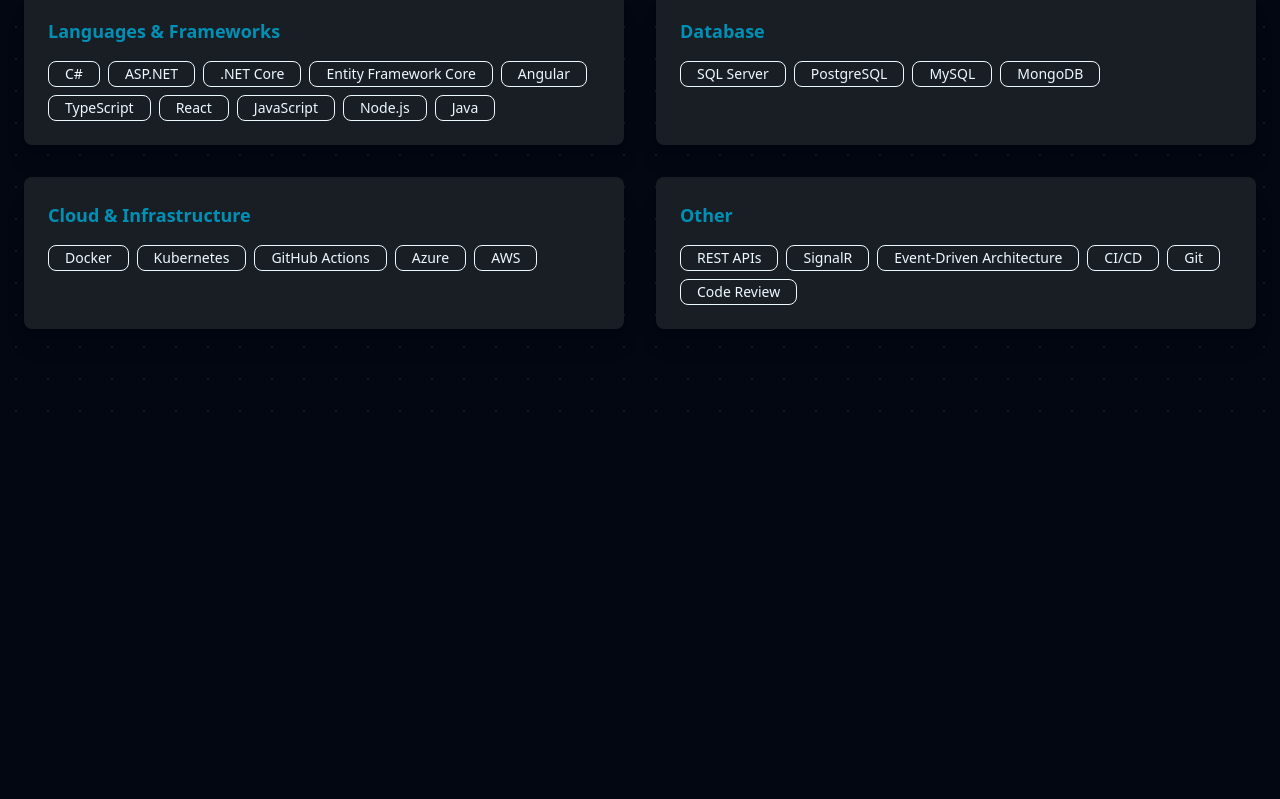
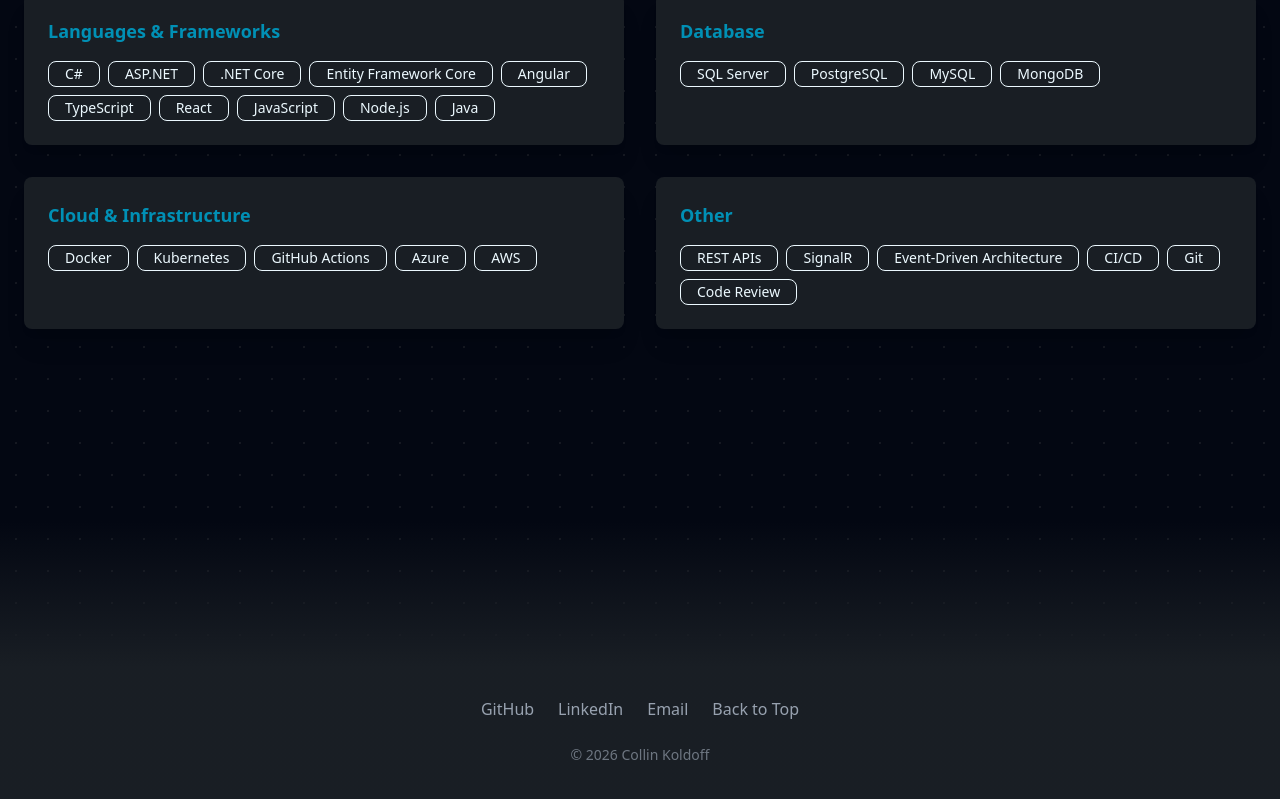
Before and after one commit to collink2451/portfolio, an Angular app: page / in a window 1280 px wide. Shown: the part 2229-3028 px from the top of the page. Before the commit the page ends 2654 px from the top, so only its background shows below. Built offline with nearby package versions, Linux system fonts and the light colour scheme.

Commit message:
Added footer

```diff
--- a/src/app/app.html
+++ b/src/app/app.html
@@ -9,6 +9,8 @@
   <app-hero />
   <app-projects />
   <app-skills />
+
+  <app-footer />
 </main>
 
 <router-outlet />
--- a/src/app/app.ts
+++ b/src/app/app.ts
@@ -1,5 +1,6 @@
 import { Component } from '@angular/core';
 import { RouterOutlet } from '@angular/router';
+import { Footer } from './footer/footer';
 import { Hero } from './hero/hero';
 import { Projects } from './projects/projects';
 import { Skills } from './skills/skills';
@@ -7,7 +8,7 @@
 @Component({
   selector: 'app-root',
   standalone: true,
-  imports: [Hero, RouterOutlet, Projects, Skills],
+  imports: [Hero, RouterOutlet, Projects, Skills, Footer],
   templateUrl: './app.html',
 })
 export class App {}
--- /dev/null
+++ b/src/app/footer/footer.html
@@ -0,0 +1,37 @@
+<footer class="relative py-12 px-6 mt-24 min-h-48">
+  <div
+    class="pointer-events-none absolute inset-0 bg-gradient-to-b from-transparent from-0% via-base-200 via-50% to-base-200 to-100%"
+  ></div>
+
+  <div
+    class="relative z-10 max-w-7xl mx-auto flex flex-col items-center gap-6 justify-end h-full pt-32"
+  >
+    <div class="flex gap-6">
+      <a
+        href="https://github.com/collink2451"
+        target="_blank"
+        class="text-base-content/60 hover:text-primary transition-colors"
+      >
+        GitHub
+      </a>
+      <a
+        href="https://linkedin.com/in/collin-koldoff"
+        target="_blank"
+        class="text-base-content/60 hover:text-primary transition-colors"
+      >
+        LinkedIn
+      </a>
+      <a
+        href="mailto:collinkoldoff@gmail.com"
+        class="text-base-content/60 hover:text-primary transition-colors"
+      >
+        Email
+      </a>
+      <a href="#" class="text-base-content/60 hover:text-primary transition-colors">
+        Back to Top
+      </a>
+    </div>
+
+    <p class="text-base-content/40 text-sm">© {{ year }} Collin Koldoff</p>
+  </div>
+</footer>
--- /dev/null
+++ b/src/app/footer/footer.ts
@@ -0,0 +1,11 @@
+import { Component } from '@angular/core';
+
+@Component({
+  selector: 'app-footer',
+  imports: [],
+  templateUrl: './footer.html',
+  styleUrl: './footer.css',
+})
+export class Footer {
+  year = new Date().getFullYear();
+}
```
Also changed, not shown: src/app/footer/footer.css (added), 1 other file (tests, documents, lock files or other folders).
